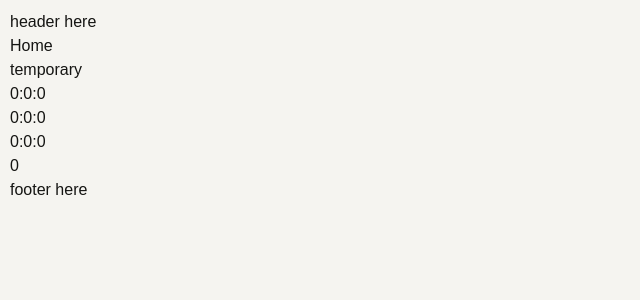
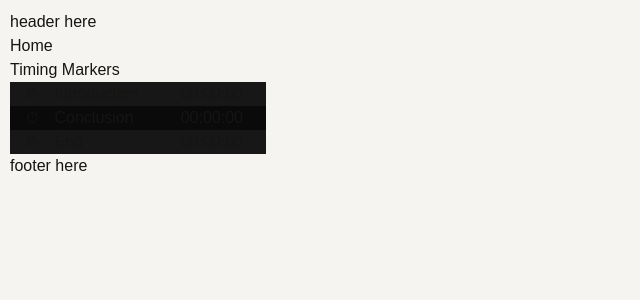
Before and after one commit to ge3224/next-timing-markers, a Next.js app: page /result in a window 1280 px wide. Shown: the top 300 px of the page, without its empty margins (0-640 px from the left). Built offline with nearby package versions, Linux system fonts and the light colour scheme.

Commit message:
feat: add conversions; start remember feat

```diff
--- a/app/layout.tsx
+++ b/app/layout.tsx
@@ -1,7 +1,7 @@
 import type { Metadata } from "next";
 import { Geist, Geist_Mono } from "next/font/google";
 import "./globals.css";
-import { TimingProvider } from "./lib/context/shared_state_context";
+import { TimingProvider } from "./lib/context/timing_context";
 
 const geistSans = Geist({
   variable: "--font-geist-sans",
--- a/app/lib/context/shared_state_context.tsx
+++ /dev/null
@@ -1,69 +0,0 @@
-"use client";
-
-import { ReactNode, createContext, useContext, useState } from "react";
-
-export type Time = {
-  hours: number;
-  minutes: number;
-  seconds: number;
-};
-
-type Timing = {
-  totalTime: Time;
-  setTotalTime: (update: Time) => void;
-  introduction: Time;
-  setIntroduction: (update: Time) => void;
-  conclusion: Time;
-  setConclusion: (update: Time) => void;
-  sections: number;
-  setSections: (update: number) => void;
-};
-
-const TimingContext = createContext<Timing | undefined>(undefined);
-
-export function TimingProvider({ children }: { children: ReactNode }) {
-  const [totalTime, setTotalTime] = useState<Time>({
-    hours: 0,
-    minutes: 0,
-    seconds: 0,
-  });
-
-  const [introduction, setIntroduction] = useState<Time>({
-    hours: 0,
-    minutes: 0,
-    seconds: 0,
-  });
-
-  const [conclusion, setConclusion] = useState<Time>({
-    hours: 0,
-    minutes: 0,
-    seconds: 0,
-  });
-
-  const [sections, setSections] = useState<number>(0);
-
-  return (
-    <TimingContext.Provider
-      value={{
-        totalTime,
-        setTotalTime,
-        introduction,
-        setIntroduction,
-        conclusion,
-        setConclusion,
-        sections,
-        setSections,
-      }}
-    >
-      {children}
-    </TimingContext.Provider>
-  );
-}
-
-export function useTimingState() {
-  const context = useContext(TimingContext);
-  if (!context) {
-    throw new Error("useTimingState mut be used within a TimeProvider");
-  }
-  return context;
-}
--- /dev/null
+++ b/app/lib/context/timing_context.tsx
@@ -0,0 +1,161 @@
+"use client";
+
+import {
+  ReactNode,
+  createContext,
+  useCallback,
+  useContext,
+  useEffect,
+  useState,
+} from "react";
+
+export type Time = {
+  hours: number;
+  minutes: number;
+  seconds: number;
+};
+
+function isTime(obj: any): obj is Time {
+  return (
+    typeof obj === 'object' &&
+    obj !== null &&
+    typeof obj.hours === 'number' &&
+    obj.hours > -1 &&
+    typeof obj.minutes === 'number' &&
+    obj.minutes > -1 &&
+    obj.minutes < 61 &&
+    typeof obj.seconds === 'number' &&
+    obj.seconds > -1 &&
+    obj.seconds < 61
+  );
+}
+
+const TimingKeys = {
+  Total: "total",
+  Introduction: "introduction",
+  Sections: "sections",
+  Conclusion: "conclusion",
+} as const;
+
+type Timing = {
+  total: Time;
+  setTotal: (update: Time) => void;
+  rememberTotal: () => void;
+  introduction: Time;
+  setIntroduction: (update: Time) => void;
+  rememberIntroduction: () => void;
+  conclusion: Time;
+  setConclusion: (update: Time) => void;
+  rememberConclusion: () => void;
+  sections: number;
+  setSections: (update: number) => void;
+  rememberSections: () => void;
+};
+
+const TimingContext = createContext<Timing | undefined>(undefined);
+
+export function TimingProvider({ children }: { children: ReactNode }) {
+  const [total, setTotal] = useState<Time>({
+    hours: 0,
+    minutes: 0,
+    seconds: 0,
+  });
+
+  const [introduction, setIntroduction] = useState<Time>({
+    hours: 0,
+    minutes: 0,
+    seconds: 0,
+  });
+
+  const [conclusion, setConclusion] = useState<Time>({
+    hours: 0,
+    minutes: 0,
+    seconds: 0,
+  });
+
+  const [sections, setSections] = useState<number>(0);
+
+  useEffect(() => {
+    const storedTotal = localStorage.getItem(TimingKeys.Total);
+    if (storedTotal) {
+      const st = JSON.parse(storedTotal);
+
+      if (isTime(st)) {
+        setTotal(st);
+      }
+    }
+
+    const storedIntro = localStorage.getItem(TimingKeys.Introduction);
+    if (storedIntro) {
+      const si = JSON.parse(storedIntro);
+      if (isTime(si)) {
+        setIntroduction(si);
+      }
+    }
+
+    const storedConclusion = localStorage.getItem(TimingKeys.Conclusion);
+    if (storedConclusion) {
+      const sc = JSON.parse(storedConclusion);
+      if (isTime(sc)) {
+        setConclusion(sc);
+      }
+    }
+
+    const storedSections = localStorage.getItem(TimingKeys.Sections);
+    if (storedSections) {
+      const ss = JSON.parse(storedSections);
+      if (isTime(ss)) {
+        setConclusion(ss);
+      }
+    }
+  }, []);
+
+  useEffect(() => {
+    console.log("something has changes with total, now %w", total);
+  }, [total]);
+
+  const rememberTotal = useCallback(() => {
+    localStorage.setItem(TimingKeys.Total, JSON.stringify(total));
+  }, [total]);
+
+  const rememberIntroduction = useCallback(() => {
+    localStorage.setItem(TimingKeys.Introduction, JSON.stringify(introduction));
+  }, [introduction]);
+
+  const rememberConclusion = useCallback(() => {
+    localStorage.setItem(TimingKeys.Conclusion, JSON.stringify(conclusion));
+  }, [conclusion]);
+
+  const rememberSections = useCallback(() => {
+    localStorage.setItem(TimingKeys.Sections, JSON.stringify(sections));
+  }, [sections]);
+
+  return (
+    <TimingContext.Provider
+      value={{
+        total,
+        setTotal,
+        rememberTotal,
+        introduction,
+        setIntroduction,
+        rememberIntroduction,
+        conclusion,
+        setConclusion,
+        rememberConclusion,
+        sections,
+        setSections,
+        rememberSections,
+      }}
+    >
+      {children}
+    </TimingContext.Provider>
+  );
+}
+
+export function useTimingState() {
+  const context = useContext(TimingContext);
+  if (!context) {
+    throw new Error("useTimingState mut be used within a TimeProvider");
+  }
+  return context;
+}
--- /dev/null
+++ b/app/lib/conversions.ts
@@ -0,0 +1,66 @@
+import { Time } from "@/app/lib/context/timing_context";
+
+export function hoursToSeconds(hours: number): number {
+  return hours * 60 * 60;
+}
+
+export function minutesToSeconds(minutes: number): number {
+  return minutes * 60;
+}
+
+export function secondsToMinutes(seconds: number): number {
+  return seconds / 60;
+}
+
+export function secondsToHours(seconds: number): number {
+  return seconds / 60 / 60;
+}
+
+function timeToSeconds(time: Time): number {
+  return (
+    hoursToSeconds(time.hours) + minutesToSeconds(time.minutes) + time.seconds
+  );
+}
+
+function secondsToTime(seconds: number): Time {
+  return {
+    hours: Math.floor(secondsToHours(seconds)),
+    minutes: Math.floor(secondsToMinutes(seconds % 3600)),
+    seconds: seconds % 60,
+  };
+}
+
+export function calculateMarkers(
+  total: Time,
+  introduction: Time,
+  sections: number,
+  conclusion: Time,
+): Array<Time> {
+  const markers = [{ hours: 0, minutes: 0, seconds: 0 } as Time];
+
+  markers.push(introduction);
+
+  const tt = timeToSeconds(total);
+  const it = timeToSeconds(introduction);
+  const ct = timeToSeconds(conclusion);
+  const remaining = tt - (it + ct);
+
+  const s = remaining / sections;
+
+  for (let i = 1; i <= sections; i++) {
+    const current = it + s * i;
+    markers.push(secondsToTime(current));
+  }
+
+  const cm = secondsToTime(timeToSeconds(markers[markers.length - 1]) + ct);
+
+  markers.push(cm);
+
+  return markers;
+}
+
+export function timeToDate(time: Time): Date {
+  const d = new Date();
+  d.setHours(time.hours, time.minutes, time.seconds, 0);
+  return d;
+}
--- a/app/lib/formatting.ts
+++ b/app/lib/formatting.ts
@@ -1,6 +1,15 @@
+import { Time } from "@/app/lib/context/timing_context";
+
 export function sanitizeText(input: string): string {
   return input
     .replace(/\s+/g, "_")
     .replace(/[^a-zA-Z0-9_]/g, "_")
     .toLowerCase();
 }
+
+export function formatTime(time: Time): string {
+  const hs = time.hours.toString().padStart(2, "0");
+  const ms = time.minutes.toString().padStart(2, "0");
+  const ss = time.seconds.toString().padStart(2, "0");
+  return `${hs}:${ms}:${ss}`;
+}
--- a/app/lib/ui/hours_minutes_seconds.tsx
+++ b/app/lib/ui/hours_minutes_seconds.tsx
@@ -1,23 +1,29 @@
 "use client";
 
-import { ChangeEvent, useState } from "react";
-import { Time } from "@/app/lib/context/shared_state_context";
+import { ChangeEvent, MouseEventHandler, useState } from "react";
+import { Time } from "@/app/lib/context/timing_context";
 import { sanitizeText } from "@/app/lib/formatting";
 
 function HoursMinutesSeconds({
   time,
   legend,
   callback,
+  rememberCallback,
 }: {
   time: Time;
   legend: string;
   callback: (update: Time) => void;
+  rememberCallback: () => void;
 }) {
   const prefix = sanitizeText(legend);
 
-  const [hours, setHours] = useState<string>(time.hours.toString());
-  const [minutes, setMinutes] = useState<string>(time.minutes.toString());
-  const [seconds, setSeconds] = useState<string>(time.seconds.toString());
+  const { hours, minutes, seconds } = time;
+
+  const [localHours, setHours] = useState<string>(hours.toString());
+
+  const [localMinutes, setMinutes] = useState<string>(minutes.toString());
+
+  const [localSeconds, setSeconds] = useState<string>(seconds.toString());
 
   const onChangeHours = (e: ChangeEvent<HTMLInputElement>): void => {
     const update = e.currentTarget.value;
@@ -36,6 +42,11 @@ function HoursMinutesSeconds({
     setSeconds(update);
     callback({ ...time, seconds: parseInt(update) });
   };
+
+  const onClickRemember: MouseEventHandler<HTMLButtonElement> = (): void => {
+    rememberCallback();
+  }
+
   return (
     <fieldset>
       <legend>{legend}</legend>
@@ -46,7 +57,7 @@ function HoursMinutesSeconds({
           type="number"
           min={0}
           max={24}
-          value={hours}
+          value={localHours}
           id={`${prefix}_hour`}
           onChange={onChangeHours}
         />
@@ -58,7 +69,7 @@ function HoursMinutesSeconds({
           type="number"
           min={0}
           max={60}
-          value={minutes}
+          value={localMinutes}
           id={`${prefix}_minutes`}
           onChange={onChangeMinutes}
         />
@@ -70,11 +81,12 @@ function HoursMinutesSeconds({
           type="number"
           min={0}
           max={60}
-          value={seconds}
+          value={localSeconds}
           id={`${prefix}_seconds`}
           onChange={onChangeSeconds}
         />
       </label>
+      <button onClick={onClickRemember}>&#x1F4CC;</button>
     </fieldset>
   );
 }
--- a/app/result/page.tsx
+++ b/app/result/page.tsx
@@ -1,27 +1,39 @@
 "use client";
 
 import Link from "next/link";
-import { useTimingState } from "@/app/lib/context/shared_state_context";
+import { Time, useTimingState } from "@/app/lib/context/timing_context";
+import { calculateMarkers } from "@/app/lib/conversions";
+import { formatTime } from "@/app/lib/formatting";
 
 function Result() {
-  const { totalTime, introduction, conclusion, sections } = useTimingState();
+  const { total, introduction, sections, conclusion } = useTimingState();
+  const markers = calculateMarkers(total, introduction, sections, conclusion);
 
   return (
     <>
       <Link href="/">Home</Link>
       <div>
-        <p>temporary</p>
-        <ul>
-          <li>
-            {totalTime.hours}:{totalTime.minutes}:{totalTime.seconds}
-          </li>
-          <li>
-            {introduction.hours}:{introduction.minutes}:{introduction.seconds}
-          </li>
-          <li>
-            {conclusion.hours}:{conclusion.minutes}:{conclusion.seconds}
-          </li>
-          <li>{sections}</li>
+        <h2>Timing Markers</h2>
+        <ul className="w-full max-w-64">
+          {markers.map((marker: Time, index: number) => (
+            <li
+              className="grid grid-cols-12 odd:bg-neutral-900 even:bg-neutral-950"
+              key={index}
+            >
+              <span className="col-span-8 pl-4">
+                &#9201;&emsp;
+                {index === 0
+                  ? "Introduction "
+                  : index < markers.length - 2
+                    ? "Section " + index + " "
+                    : index < markers.length - 1
+                      ? "Conclusion "
+                      : "End "}
+                &nbsp;
+              </span>
+              <span>{formatTime(marker)}</span>
+            </li>
+          ))}
         </ul>
       </div>
     </>
--- a/package.json
+++ b/package.json
@@ -7,7 +7,8 @@
     "build": "next build",
     "start": "next start",
     "lint": "next lint",
-    "prettier": "prettier --config .prettierrc 'app/**/*.{ts,tsx}' --write"
+    "prettier": "prettier --config .prettierrc 'app/**/*.{ts,tsx}' --write",
+    "test": "vitest"
   },
   "dependencies": {
     "next": "15.1.2",
@@ -25,6 +26,7 @@
     "prettier": "^3.4.2",
     "prettier-plugin-tailwindcss": "^0.6.9",
     "tailwindcss": "^3.4.1",
-    "typescript": "^5"
+    "typescript": "^5",
+    "vitest": "^2.1.8"
   }
 }
```
Also changed, not shown: app/lib/ui/quantity.tsx (+8 -1 lines), app/page.tsx (+13 -5 lines), 2 other files (tests, documents, lock files or other folders).
